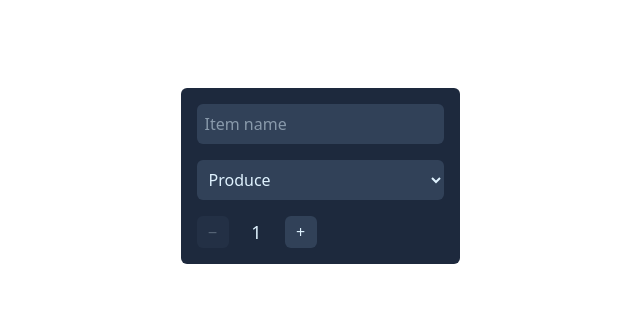
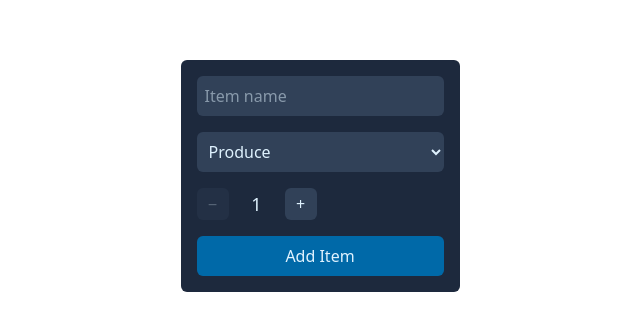
Before and after one commit to jrwall94/cprg306-assignments, a Next.js app: page /week-5 in a window 1280 px wide. Shown: the part 224-554 px from the top of the page, without its empty margins (320-960 px from the left). Built offline with nearby package versions, Linux system fonts and the light colour scheme.

Commit message:
Add form submission handling to week-5 NewItem

```diff
--- a/app/week-5/new-item.js
+++ b/app/week-5/new-item.js
@@ -6,7 +6,7 @@ import { useState } from "react";
 export default function NewItem() {
   const [quantity, setQuantity] = useState(1);
   const [name, setName] = useState("");
-  const [category, setCategory] = useState("produce"); // new
+  const [category, setCategory] = useState("produce");
 
   function increment() {
     if (quantity < 20) {
@@ -20,17 +20,33 @@ export default function NewItem() {
     }
   }
 
+  // new: submission handler
+  function handleSubmit(event) {
+    event.preventDefault();
+
+    const item = { name, quantity, category };
+    console.log(item);
+    alert(`Added: ${item.name}, Quantity: ${item.quantity}, Category: ${item.category}`);
+
+    setName("");
+    setQuantity(1);
+    setCategory("produce");
+  }
+
   return (
-    <div className="flex flex-col gap-4 bg-slate-800 p-4 rounded-md max-w-xs">
+    <form
+      onSubmit={handleSubmit}
+      className="flex flex-col gap-4 bg-slate-800 p-4 rounded-md max-w-xs"
+    >
       <input
         type="text"
         value={name}
         onChange={(e) => setName(e.target.value)}
         placeholder="Item name"
+        required
         className="bg-slate-700 text-sky-100 p-2 rounded-md"
       />
 
-      {/* new: category dropdown, controlled by category/setCategory */}
       <select
         value={category}
         onChange={(e) => setCategory(e.target.value)}
@@ -51,6 +67,7 @@ export default function NewItem() {
 
       <div className="flex items-center gap-4">
         <button
+          type="button"
           onClick={decrement}
           disabled={quantity === 1}
           className="bg-slate-700 text-sky-100 w-8 h-8 rounded-md hover:bg-slate-600 disabled:opacity-30"
@@ -59,6 +76,7 @@ export default function NewItem() {
         </button>
         <span className="text-sky-100 text-lg w-6 text-center">{quantity}</span>
         <button
+          type="button"
           onClick={increment}
           disabled={quantity === 20}
           className="bg-slate-700 text-sky-100 w-8 h-8 rounded-md hover:bg-slate-600 disabled:opacity-30"
@@ -66,6 +84,14 @@ export default function NewItem() {
           +
         </button>
       </div>
-    </div>
+
+      {/* new: submit button */}
+      <button
+        type="submit"
+        className="bg-sky-700 text-sky-100 p-2 rounded-md hover:bg-sky-600"
+      >
+        Add Item
+      </button>
+    </form>
   );
 }
```
